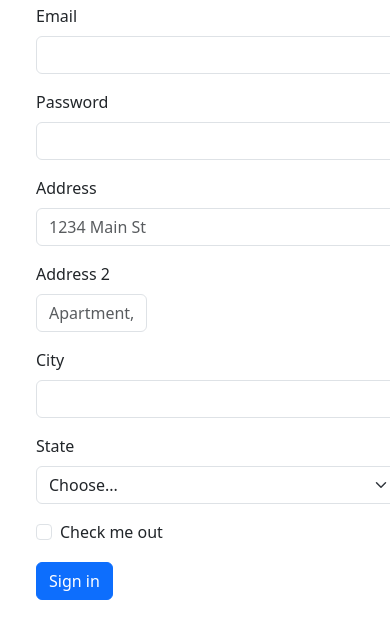
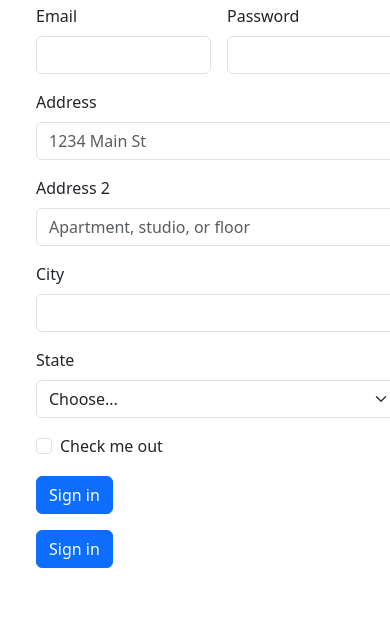
Before and after one commit to saverio-mandarano/html-css-bootstrap-dashboard, a plain HTML site: page pages/nuovolibro.html in a window 390 px wide. Shown: the part 137-776 px from the top of the page. Drawn offline with nearby package versions, Linux system fonts and the light colour scheme.

Commit message:
modifico comportamento colonne per responsive

```diff
--- a/pages/nuovolibro.html
+++ b/pages/nuovolibro.html
@@ -84,11 +84,11 @@
       <section class="container m-4">
         <h1>Nuovo Libro</h1>
         <form class="row g-3">
-          <div class="col-md-6">
+          <div class="col-6">
             <label for="inputEmail4" class="form-label">Email</label>
             <input type="email" class="form-control" id="inputEmail4" />
           </div>
-          <div class="col-md-6">
+          <div class="col-6">
             <label for="inputPassword4" class="form-label">Password</label>
             <input type="password" class="form-control" id="inputPassword4" />
           </div>
@@ -101,7 +101,7 @@
               placeholder="1234 Main St"
             />
           </div>
-          <div class="col-4">
+          <div class="col-12 col-lg-4">
             <label for="inputAddress2" class="form-label">Address 2</label>
             <input
               type="text"
@@ -110,11 +110,11 @@
               placeholder="Apartment, studio, or floor"
             />
           </div>
-          <div class="col-md-4">
+          <div class="col-12 col-lg-4">
             <label for="inputCity" class="form-label">City</label>
             <input type="text" class="form-control" id="inputCity" />
           </div>
-          <div class="col-md-4">
+          <div class="col-12 col-lg-4">
             <label for="inputState" class="form-label">State</label>
             <select id="inputState" class="form-select">
               <option selected>Choose...</option>
@@ -136,6 +136,9 @@
           <div class="col-12">
             <button type="submit" class="btn btn-primary">Sign in</button>
           </div>
+          <div class="col-12">
+            <button type="submit" class="btn btn-primary">Sign in</button>
+          </div>
         </form>
       </section>
     </main>
```
